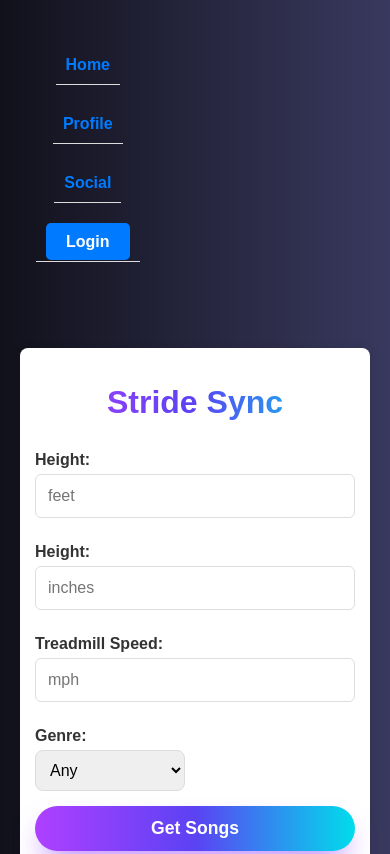
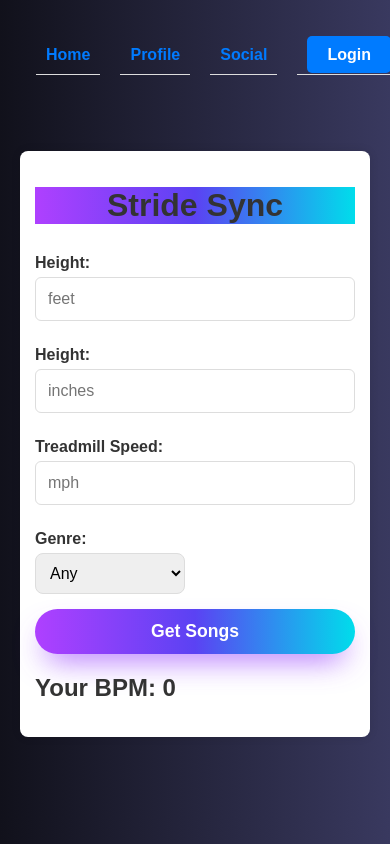
Before and after one commit to AndSam321/StrideSyncHTMLCSSJS, a plain HTML site: page index.html in a window 390 px wide. Shown: the top 854 px of the page. Drawn offline with Linux system fonts and the light colour scheme.

Commit message:
Adjusted the ChatGPT suggestions for CSS, dealing with issues with it.

```diff
--- /dev/null
+++ b/styles copy.css
@@ -0,0 +1,146 @@
+body {
+  font-family: Arial, sans-serif;
+  background-color: #f0f4f8;
+  background: linear-gradient(to right, #11111b, #39395f);
+  margin: 0;
+  padding: 20px;
+  color: #333; /* Improved readability */
+}
+
+.container {
+  max-width: 600px;
+  margin: 60px auto;
+  background: #ffffff;
+  padding: 20px;
+  border-radius: 8px;
+  box-shadow: 0 0 10px rgba(0, 0, 0, 0.1);
+  position: relative;
+}
+
+h1 {
+  text-align: center;
+  background: linear-gradient(90deg, #af40ff, #5b42f3 50%, #00ddeb);
+  /* -webkit-background-clip: text;
+  -webkit-text-fill-color: transparent; */
+  font-size: 2em;
+  margin-bottom: 20px;
+}
+
+form {
+  display: flex;
+  flex-direction: column;
+}
+
+label {
+  margin: 10px 0 5px;
+  font-weight: bold;
+  font-size: 1em;
+  color: #333;
+}
+
+input,
+#genre { /* Combined styling for inputs and dropdown */
+  padding: 10px;
+  border: 1px solid #ddd;
+  border-radius: 6px;
+  margin-bottom: 15px;
+  width: 100%;
+  box-sizing: border-box;
+  font-size: 1em;
+}
+
+button {
+  display: inline-block;
+  padding: 10px 20px;
+  border-radius: 30px;
+  background-image: linear-gradient(90deg, #af40ff, #5b42f3 50%, #00ddeb);
+  color: white;
+  border: none;
+  font-size: 1.2em;
+  font-weight: bold;
+  cursor: pointer;
+  box-shadow: rgba(151, 65, 252, 0.8) 0px 15px 30px -10px;
+  transition: opacity 0.3s ease-in-out, transform 0.3s ease-in-out;
+}
+
+button:hover {
+  transform: translateY(-2px);
+  opacity: 0.8;
+}
+
+ul {
+  list-style-type: none;
+  padding: 0;
+}
+
+li {
+  padding: 10px;
+  border-bottom: 1px solid #ddd;
+}
+
+li a {
+  text-decoration: none;
+  color: #007bff;
+  font-weight: bold;
+}
+
+li a:hover {
+  text-decoration: underline;
+}
+
+/* Navigation bar styling */
+.navbar {
+  background-color: transparent;
+  padding: 1rem;
+  position: relative;
+  width: 100%;
+  top: 0;
+  z-index: 100;
+  display: flex;
+  justify-content: space-between;
+}
+
+.navbar ul {
+  list-style-type: none;
+  margin: 0;
+  padding: 0;
+  display: flex;
+  justify-content: flex-start;
+}
+
+.navbar ul li {
+  margin-right: 20px;
+}
+
+.login-btn {
+  background-color: #007bff;
+  color: white;
+  padding: 10px 20px;
+  text-decoration: none;
+  border-radius: 5px;
+  border: none;
+  cursor: pointer;
+  transition: background-color 0.3s ease;
+}
+
+.login-btn:hover {
+  background-color: #0056b3;
+}
+
+
+/* Responsive Design */
+@media (max-width: 600px) {
+  .container {
+    padding: 15px;
+  }
+
+  input,
+  button {
+    padding: 12px;
+    font-size: 1em;
+  }
+
+  button {
+    font-size: 1.1em;
+  }
+}
--- a/styles.css
+++ b/styles.css
@@ -20,8 +20,8 @@ body {
 h1 {
   text-align: center;
   background: linear-gradient(90deg, #af40ff, #5b42f3 50%, #00ddeb);
-  -webkit-background-clip: text;
-  -webkit-text-fill-color: transparent;
+  /* -webkit-background-clip: text;
+  -webkit-text-fill-color: transparent; */
   font-size: 2em;
   margin-bottom: 20px;
 }
@@ -127,18 +127,8 @@ li a:hover {
   background-color: #0056b3;
 }
 
-/* Mobile Responsive */
-@media (max-width: 768px) {
-  .navbar ul {
-    flex-direction: column;
-    align-items: center;
-  }
 
-  .navbar ul li {
-    margin: 10px 0;
-  }
-}
-
+/* Responsive Design */
 @media (max-width: 600px) {
   .container {
     padding: 15px;
```
